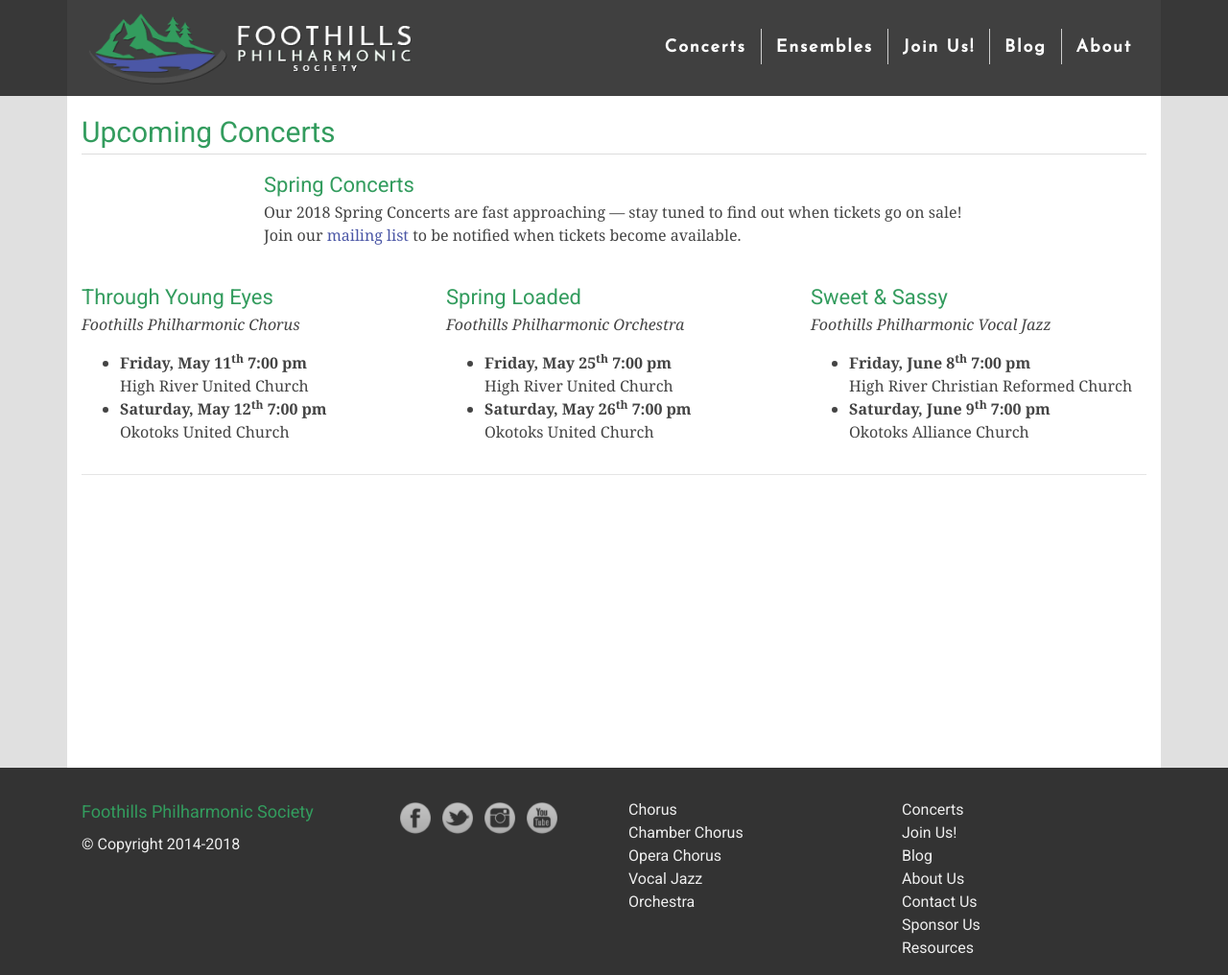
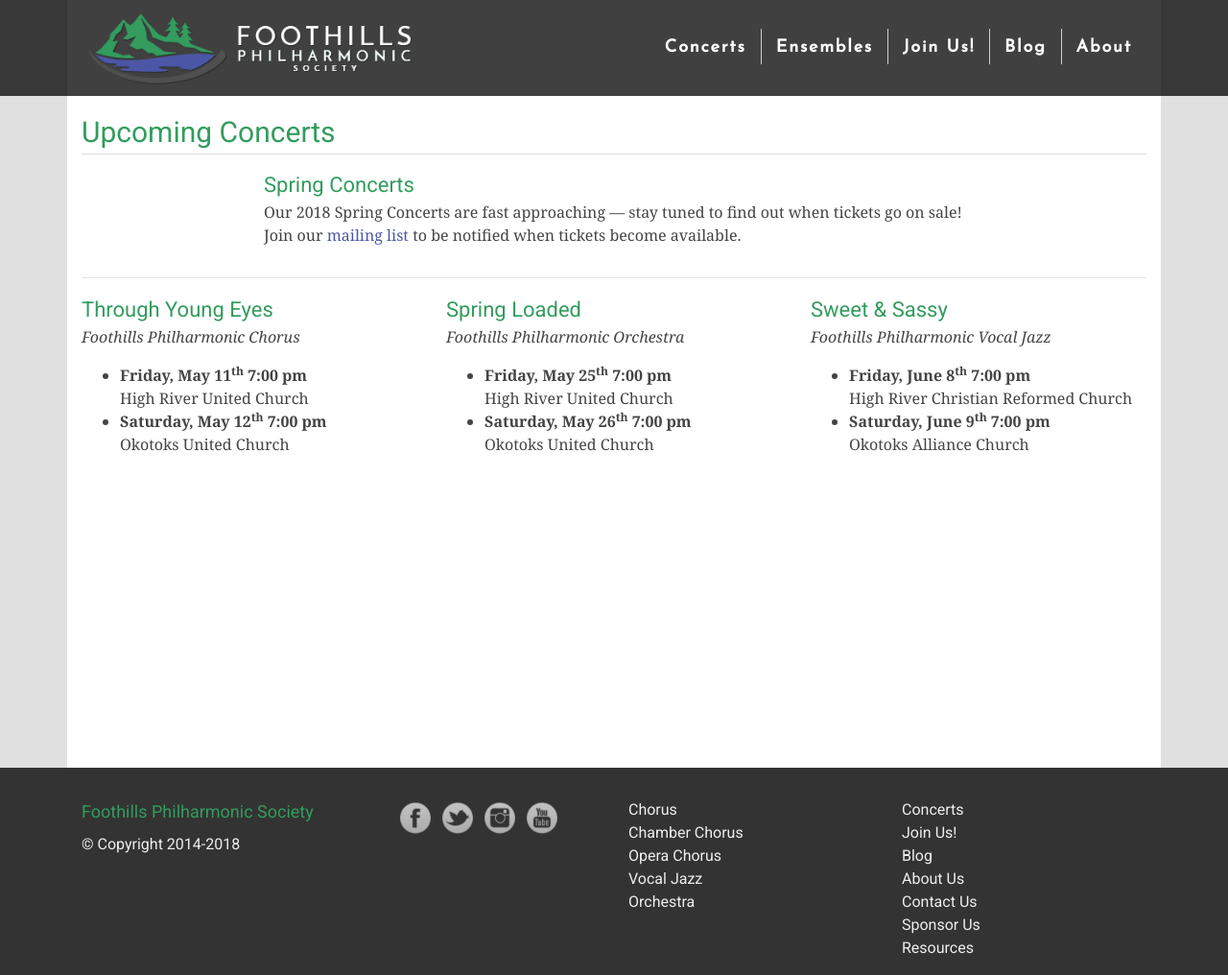
Before and after one commit to percyhanna/fps, a Jekyll site: the page built from concerts.html, in a window 1280 px wide and 1016 px high. Shown: the whole window at 96% size. Built offline with Jekyll 4.4.1, drawn with Linux system fonts in a browser that asks for light colours; nearby versions of some CDN libraries; Markdown is read by kramdown in place of the engine named in the settings.

Commit message:
Move <hr>

```diff
--- a/concerts.html
+++ b/concerts.html
@@ -12,6 +12,8 @@
             <p>Our 2018 Spring Concerts are fast approaching — stay tuned to find out when tickets go on sale! Join our <a href="http://eepurl.com/bzn_Jf" target="_blank">mailing list</a> to be notified when tickets become available.</p>
           </div>
         </div>
+
+        <hr>
 
         <div class="row">
 
@@ -52,5 +54,3 @@
           </div>
 
         </div>
-
-        <hr>
```
